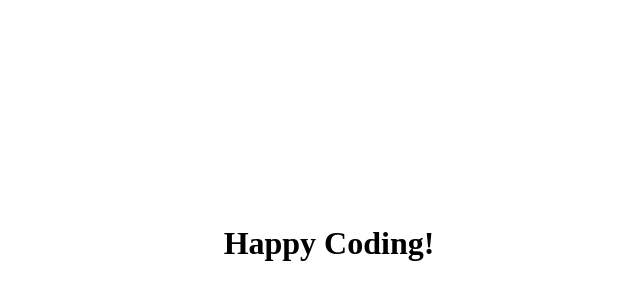
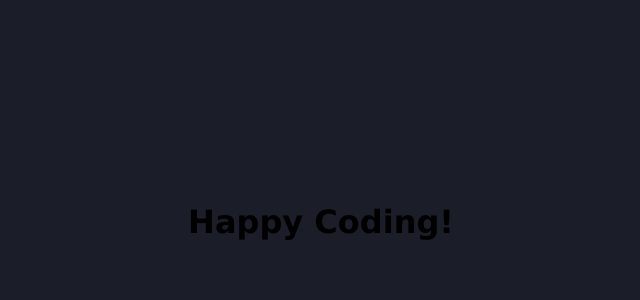
Before and after one commit to ptiry02/hackathon-comment-slider, a React (Create React App) app: page / in a window 1280 px wide. Shown: the part 18-318 px from the top of the page, without its empty margins (319-959 px from the left). Built offline with nearby package versions, Linux system fonts and the light colour scheme.

Commit message:
setup and global styles

```diff
--- a/package.json
+++ b/package.json
@@ -12,10 +12,7 @@
     "styled-components": "^5.3.5"
   },
   "scripts": {
-    "start": "react-scripts start",
-    "build": "react-scripts build",
-    "test": "react-scripts test",
-    "eject": "react-scripts eject"
+    "dev": "react-scripts start"
   },
   "eslintConfig": {
     "extends": [
--- a/src/index.js
+++ b/src/index.js
@@ -1,5 +1,11 @@
 import ReactDOM from 'react-dom/client'
 import App from './App'
+import GlobalStyles from './styles/GlobalStyles'
 
 const root = ReactDOM.createRoot(document.getElementById('root'))
-root.render(<App />)
+root.render(
+  <>
+    <GlobalStyles />
+    <App />
+  </>
+)
--- /dev/null
+++ b/src/styles/GlobalStyles.js
@@ -0,0 +1,19 @@
+import { createGlobalStyle } from 'styled-components'
+
+const GlobalStyles = createGlobalStyle`
+    * {
+        box-sizing: border-box;
+        margin: 0;
+        padding: 0;
+    }
+    body {
+        font-family: 'Montserrat', 'Lucida Sans', 'Lucida Sans Regular', 'Lucida Grande', 'Lucida Sans Unicode', Geneva, Verdana, sans-serif;
+    }
+    #root {
+        min-width: 100vw;
+        min-height: 100vh;
+        display: flex;
+        background-color: #1B1D29;
+    }
+`
+export default GlobalStyles
```
